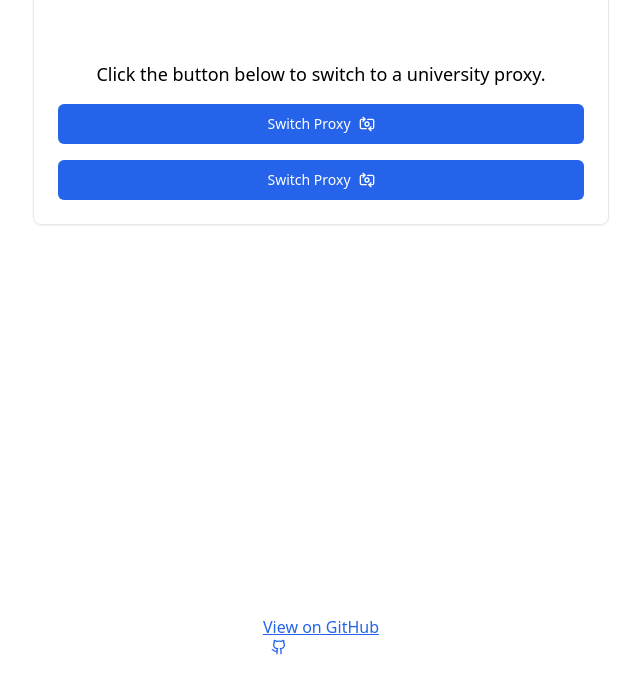
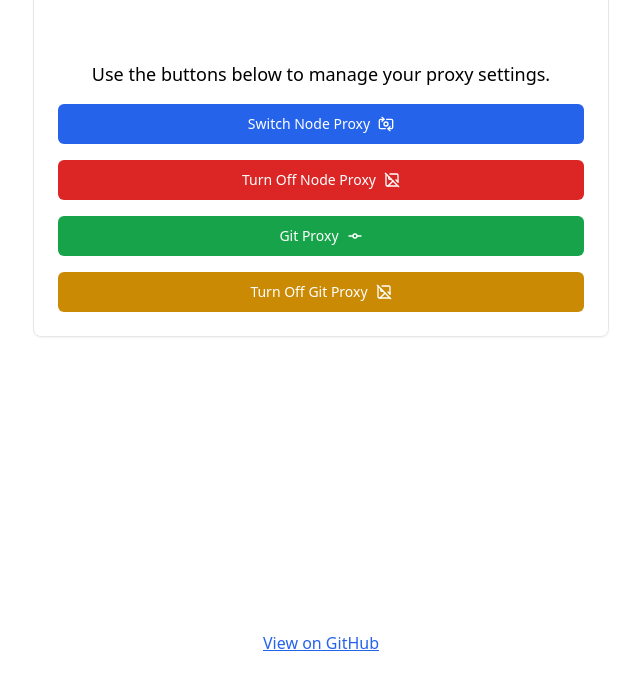
Before and after one commit to lakpahana/uni-proxy-switcher-app, an Electron app: page index.html in a window 800 px wide. Shown: the part 113-800 px from the top of the page, without its empty margins (79-719 px from the left). Drawn offline with nearby package versions, Linux system fonts and the light colour scheme; files that its build step writes are made by us from their sources; no server answers.

Commit message:
final mvp done

```diff
--- a/index.html
+++ b/index.html
@@ -10,18 +10,17 @@
 </head>
 
 <body>
+
     <main class="flex flex-col items-center justify-center min-h-screen bg-[#ffffff] text-black p-8">
         <div class="rounded-lg border bg-card text-card-foreground shadow-sm w-full max-w-xl mx-auto" data-v0-t="card">
             <div class="flex flex-col space-y-1.5 p-6">
                 <h3 class="font-semibold tracking-tight text-3xl text-center my-4">University Proxy Switcher</h3>
             </div>
             <div class="p-6 flex flex-col items-center justify-center space-y-4">
-                <p class="text-lg text-center">
-                    Click the button below to switch to a university proxy.
-                </p>
-                <button
+                <p class="text-lg text-center">Use the buttons below to manage your proxy settings.</p>
+                <button id="node-on"
                     class="inline-flex items-center justify-center rounded-md text-sm font-medium ring-offset-background transition-colors focus-visible:outline-none focus-visible:ring-2 focus-visible:ring-ring focus-visible:ring-offset-2 disabled:pointer-events-none disabled:opacity-50 hover:bg-primary/90 h-10 w-full p-4 bg-blue-600 text-white">
-                    Switch Proxy
+                    Switch Node Proxy
                     <svg xmlns="http://www.w3.org/2000/svg" width="24" height="24" viewBox="0 0 24 24" fill="none"
                         stroke="currentColor" stroke-width="2" stroke-linecap="round" stroke-linejoin="round"
                         class="ml-2 h-4 w-4">
@@ -32,32 +31,60 @@
                         <path d="m6 2 3 3-3 3"></path>
                     </svg>
                 </button>
-                <button
-                    class="inline-flex items-center justify-center rounded-md text-sm font-medium ring-offset-background transition-colors focus-visible:outline-none focus-visible:ring-2 focus-visible:ring-ring focus-visible:ring-offset-2 disabled:pointer-events-none disabled:opacity-50 hover:bg-primary/90 h-10 w-full p-4 bg-blue-600 text-white">
-                    Switch Proxy
+                <button id="node-off"
+                    class="inline-flex items-center justify-center rounded-md text-sm font-medium ring-offset-background transition-colors focus-visible:outline-none focus-visible:ring-2 focus-visible:ring-ring focus-visible:ring-offset-2 disabled:pointer-events-none disabled:opacity-50 hover:bg-primary/90 h-10 w-full p-4 bg-red-600 text-white">
+                    Turn Off Node Proxy
                     <svg xmlns="http://www.w3.org/2000/svg" width="24" height="24" viewBox="0 0 24 24" fill="none"
                         stroke="currentColor" stroke-width="2" stroke-linecap="round" stroke-linejoin="round"
                         class="ml-2 h-4 w-4">
-                        <path d="M11 19H4a2 2 0 0 1-2-2V7a2 2 0 0 1 2-2h5"></path>
-                        <path d="M13 5h7a2 2 0 0 1 2 2v10a2 2 0 0 1-2 2h-5"></path>
+                        <line x1="2" x2="22" y1="2" y2="22"></line>
+                        <path d="M10.41 10.41a2 2 0 1 1-2.83-2.83"></path>
+                        <line x1="13.5" x2="6" y1="13.5" y2="21"></line>
+                        <line x1="18" x2="21" y1="12" y2="15"></line>
+                        <path d="M3.59 3.59A1.99 1.99 0 0 0 3 5v14a2 2 0 0 0 2 2h14c.55 0 1.052-.22 1.41-.59"></path>
+                        <path d="M21 15V5a2 2 0 0 0-2-2H9"></path>
+                    </svg>
+                </button>
+                <button id="git-on"
+                    class="inline-flex items-center justify-center rounded-md text-sm font-medium ring-offset-background transition-colors focus-visible:outline-none focus-visible:ring-2 focus-visible:ring-ring focus-visible:ring-offset-2 disabled:pointer-events-none disabled:opacity-50 hover:bg-primary/90 h-10 w-full p-4 bg-green-600 text-white">
+                    Git Proxy
+                    <svg xmlns="http://www.w3.org/2000/svg" width="24" height="24" viewBox="0 0 24 24" fill="none"
+                        stroke="currentColor" stroke-width="2" stroke-linecap="round" stroke-linejoin="round"
+                        class="ml-2 h-4 w-4">
                         <circle cx="12" cy="12" r="3"></circle>
-                        <path d="m18 22-3-3 3-3"></path>
-                        <path d="m6 2 3 3-3 3"></path>
+                        <line x1="3" x2="9" y1="12" y2="12"></line>
+                        <line x1="15" x2="21" y1="12" y2="12"></line>
+                    </svg>
+                </button>
+                <button id="git-off"
+                    class="inline-flex items-center justify-center rounded-md text-sm font-medium ring-offset-background transition-colors focus-visible:outline-none focus-visible:ring-2 focus-visible:ring-ring focus-visible:ring-offset-2 disabled:pointer-events-none disabled:opacity-50 hover:bg-primary/90 h-10 w-full p-4 bg-yellow-600 text-white">
+                    Turn Off Git Proxy
+                    <svg xmlns="http://www.w3.org/2000/svg" width="24" height="24" viewBox="0 0 24 24" fill="none"
+                        stroke="currentColor" stroke-width="2" stroke-linecap="round" stroke-linejoin="round"
+                        class="ml-2 h-4 w-4">
+                        <line x1="2" x2="22" y1="2" y2="22"></line>
+                        <path d="M10.41 10.41a2 2 0 1 1-2.83-2.83"></path>
+                        <line x1="13.5" x2="6" y1="13.5" y2="21"></line>
+                        <line x1="18" x2="21" y1="12" y2="15"></line>
+                        <path d="M3.59 3.59A1.99 1.99 0 0 0 3 5v14a2 2 0 0 0 2 2h14c.55 0 1.052-.22 1.41-.59"></path>
+                        <path d="M21 15V5a2 2 0 0 0-2-2H9"></path>
                     </svg>
                 </button>
             </div>
         </div>
         <footer class="mt-auto flex justify-center w-full">
-            <a class="text-blue-600 underline" href="#" rel="ugc">
+            <a class="text-blue-600 underline" href="https://github.com/lakpahana/uni-proxy-switcher-app">
                 View on GitHub
-                <svg xmlns="http://www.w3.org/2000/svg" width="24" height="24" viewBox="0 0 24 24" fill="none"
+                <!-- <svg xmlns="http://www.w3.org/2000/svg" width="24" height="24" viewBox="0 0 24 24" fill="none"
                     stroke="currentColor" stroke-width="2" stroke-linecap="round" stroke-linejoin="round"
                     class="ml-2 h-4 w-4">
                     <path
                         d="M15 22v-4a4.8 4.8 0 0 0-1-3.5c3 0 6-2 6-5.5.08-1.25-.27-2.48-1-3.5.28-1.15.28-2.35 0-3.5 0 0-1 0-3 1.5-2.64-.5-5.36-.5-8 0C6 2 5 2 5 2c-.3 1.15-.3 2.35 0 3.5A5.403 5.403 0 0 0 4 9c0 3.5 3 5.5 6 5.5-.39.49-.68 1.05-.85 1.65-.17.6-.22 1.23-.15 1.85v4">
                     </path>
                     <path d="M9 18c-4.51 2-5-2-7-2"></path>
-                </svg></a></footer>
+                </svg> -->
+            </a>
+        </footer>
     </main>
     <script src="renderer.js"></script>
 </body>
--- a/index.js
+++ b/index.js
@@ -7,6 +7,8 @@ function createWindow() {
     mainWindow = new BrowserWindow({
         width: 800,
         height: 600,
+        //turn off toolbar
+        autoHideMenuBar: true,
         webPreferences: {
             nodeIntegration: true,
             contextIsolation: false,
--- a/renderer.js
+++ b/renderer.js
@@ -1,4 +1,31 @@
 const { ipcRenderer } = require('electron');
+
+const nodeOn = "npm config set proxy http://10.50.225.222:3128";
+const nodeOff = "npm config delete proxy";
+const gitOn = "git config --global http.proxy http://10.50.225.222:3128";
+const gitOff = "git config --global --unset http.proxy";
+
+document.getElementById('node-on').addEventListener('click', () => {
+    ipcRenderer.send('execute-command', nodeOn);
+});
+
+document.getElementById('node-off').addEventListener('click', () => {
+    ipcRenderer.send('execute-command', nodeOff);
+}
+);
+
+document.getElementById('git-on').addEventListener('click', () => {
+    ipcRenderer.send('execute-command', gitOn);
+}
+
+);
+
+document.getElementById('git-off').addEventListener('click', () => {
+
+    ipcRenderer.send('execute-command', gitOff);
+
+});
+
 
 // document.getElementById('button1').addEventListener('click', () => {
 //     ipcRenderer.send('execute-command', 'echo "Command 1 executed"');
@@ -9,6 +36,7 @@ const { ipcRenderer } = require('electron');
 // });
 
 ipcRenderer.on('command-result', (event, result) => {
-    console.log(result);
+    // console.log(result);
+    alert("Success");
     // You can display the result in the UI or perform other actions.
 });
```
